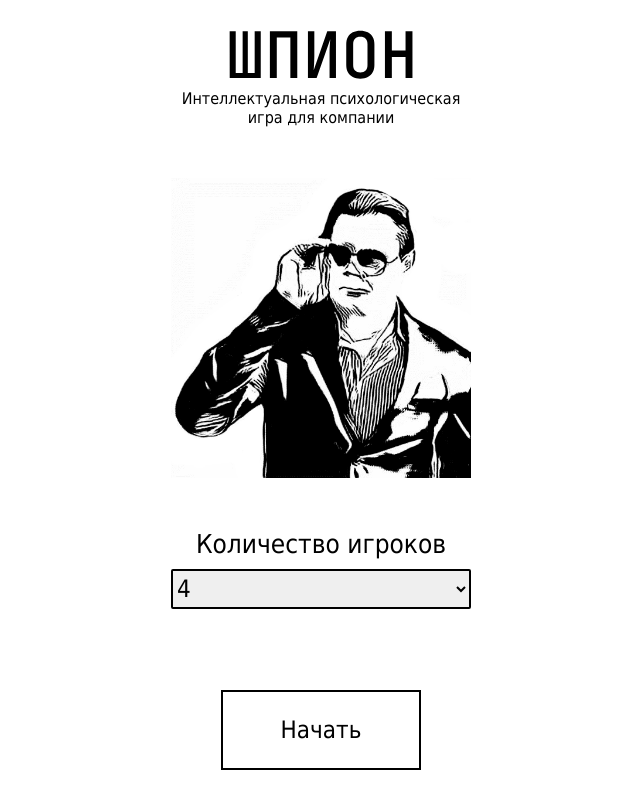
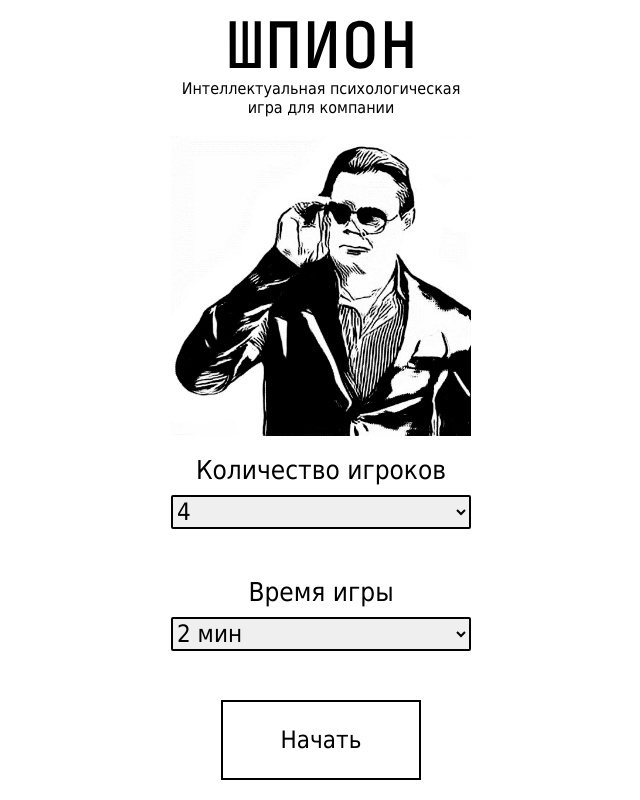
Before and after one commit to grevold/spy, a React (Create React App) app: page / in a window 1280 px wide. Shown: the whole page, without its empty margins (319-959 px from the left). Built offline with nearby package versions, Linux system fonts and the light colour scheme.

Commit message:
Добавил аудио (#7)

```diff
--- a/src/pages/SpyTestPage/SpyTestPage.module.css
+++ b/src/pages/SpyTestPage/SpyTestPage.module.css
@@ -14,10 +14,11 @@
   font-size: 24px;
   height: 50px;
   margin-bottom: 50px;
+  background-color: white;
 }
 .button_answer {
   width: 200px;
-  height: 50px;
+  height: 80px;
   background-color: white;
   border: 3px solid black;
   font-size: 24px;
--- a/src/pages/StartPage/StartPage.module.css
+++ b/src/pages/StartPage/StartPage.module.css
@@ -7,7 +7,7 @@
   max-width: 300px;
   margin: 0 auto;
   height: 100vh;
-  padding: 30px 0 30px 0;
+  padding: 20px 0 20px 0;
 }
 .header_block {
   display: flex;
@@ -21,7 +21,6 @@
 }
 .illustration {
   width: 100%;
-  height: 300px;
 }
 .numberPlayers {
   display: flex;
@@ -30,6 +29,7 @@
   align-items: center;
   width: 100%;
   margin-bottom: 30px;
+  background-color: white;
 }
 .numberPlayersHeader {
   font-size: 26px;
@@ -38,11 +38,20 @@
 }
 .selectNumberPlayers {
   width: 100%;
-  height: 40px;
   border-radius: 2px;
   border: 2px solid black;
   font-size: 24px;
 }
+.time {
+  composes: numberPlayers;
+}
+.timeHeader {
+  composes: numberPlayersHeader;
+}
+.selectTime {
+  composes: selectNumberPlayers;
+}
+
 .buttonStart {
   width: 200px;
   height: 80px;
--- a/src/pages/StartPage/StartPage.tsx
+++ b/src/pages/StartPage/StartPage.tsx
@@ -10,12 +10,17 @@ export function StartPage() {
   const playersNumber = useAppSelector(
     (store) => store.gameReducer.playersNumber
   );
+  const storeTime = useAppSelector((store) => store.gameReducer.time);
   const clickStart = () => dispatch(gameActions.startGame());
   const handlePlayersNumberChange: ChangeEventHandler<HTMLSelectElement> = (
     event
   ) => {
     const newPlayersNumber = parseInt(event.target.value);
     dispatch(gameActions.changePlayersNumber(newPlayersNumber));
+  };
+  const handleTimeChange: ChangeEventHandler<HTMLSelectElement> = (event) => {
+    const newTime = parseInt(event.target.value);
+    dispatch(gameActions.changeTime(newTime));
   };
   return (
     <div className={s.root}>
@@ -42,6 +47,18 @@ export function StartPage() {
           <option value="6">6</option>
         </select>
       </div>
+      <div className={s.time}>
+        <span className={s.timeHeader}>Время игры</span>
+        <select
+          className={s.selectTime}
+          onChange={handleTimeChange}
+          value={`${storeTime}`}
+        >
+          <option value="60000">2 мин</option>
+          <option value="90000">3 мин</option>
+          <option value="120000">4 мин</option>
+        </select>
+      </div>
       <button className={s.buttonStart} onClick={clickStart}>
         Начать
       </button>
--- a/src/pages/TimerPage/TimerPage.module.css
+++ b/src/pages/TimerPage/TimerPage.module.css
@@ -1,5 +1,6 @@
 .root {
   display: flex;
+  flex-direction: column;
   width: 100%;
   max-width: 300px;
   justify-content: center;
@@ -15,6 +16,7 @@
   display: flex;
   justify-content: center;
   align-items: center;
+  margin-bottom: 30px;
 }
 .minutes {
   font-size: 32px;
@@ -22,3 +24,15 @@
 .seconds {
   font-size: 32px;
 }
+.goToTestButton {
+  width: 200px;
+  height: 80px;
+  font-size: 18px;
+  font-weight: 600;
+  border: 3px solid black;
+  background-color: white;
+}
+.goToTestButton:active {
+  background-color: rgb(0, 0, 0);
+  color: white;
+}
--- a/src/pages/TimerPage/TimerPage.tsx
+++ b/src/pages/TimerPage/TimerPage.tsx
@@ -1,16 +1,27 @@
-import { useEffect, useState } from "react";
-import { useAppDispatch } from "../../store/store";
+import { useEffect, useRef, useState } from "react";
+import { useAppDispatch, useAppSelector } from "../../store/store";
 import { EScreen, gameActions } from "../../store/gameConfigSlice";
 
 import s from "./TimerPage.module.css";
 
 export function TimerPage() {
-  const [state, setState] = useState({ minutes: 1, seconds: 59 });
+  const storeTime = useAppSelector((store) => store.gameReducer.time);
+  const [state, setState] = useState({
+    minutes: storeTime / 30000,
+    seconds: 0,
+  });
   const dispatch = useAppDispatch();
+  const timer = useRef<number>();
+  const call = new Audio(`${process.env.PUBLIC_URL}/call.mp3`);
+
   useEffect(() => {
-    const timer = window.setTimeout(() => {
+    timer.current = window.setTimeout(() => {
       dispatch(gameActions.changeScreen(EScreen.SpyTest));
-    }, 1000);
+    }, storeTime);
+    setTimeout(() => {
+      call.play();
+    }, storeTime - 9000);
+
     const timerId = window.setInterval(
       () =>
         setState(function (prevState) {
@@ -36,9 +47,14 @@ export function TimerPage() {
       1000
     );
     return () => {
-      window.clearTimeout(timer);
+      window.clearTimeout(timer.current);
     };
   }, [dispatch]);
+
+  const goToTest = () => {
+    window.clearTimeout(timer.current);
+    dispatch(gameActions.changeScreen(EScreen.SpyTest));
+  };
   return (
     <div className={s.root}>
       <div className={s.dial}>
@@ -50,6 +66,9 @@ export function TimerPage() {
           {state.seconds < 10 ? "0" + state.seconds : state.seconds}
         </div>
       </div>
+      <button onClick={goToTest} className={s.goToTestButton}>
+        Перейти к тесту
+      </button>
     </div>
   );
 }
--- a/src/store/gameConfigSlice.ts
+++ b/src/store/gameConfigSlice.ts
@@ -18,12 +18,14 @@ export interface IGame {
 export interface IStore {
   screen: EScreen;
   playersNumber: number;
+  time: number;
   game: IGame;
 }
 
 const initialState: IStore = {
   screen: EScreen.Start,
   playersNumber: 4,
+  time: 60000,
   game: {
     title: "",
     roles: [],
@@ -39,6 +41,12 @@ const slice = createSlice({
       return {
         ...store,
         playersNumber: action.payload,
+      };
+    },
+    changeTime(store, action: PayloadAction<number>) {
+      return {
+        ...store,
+        time: action.payload,
       };
     },
     startGame(store) {
```
Also changed, not shown: 1 other file (tests, documents, lock files or other folders).
